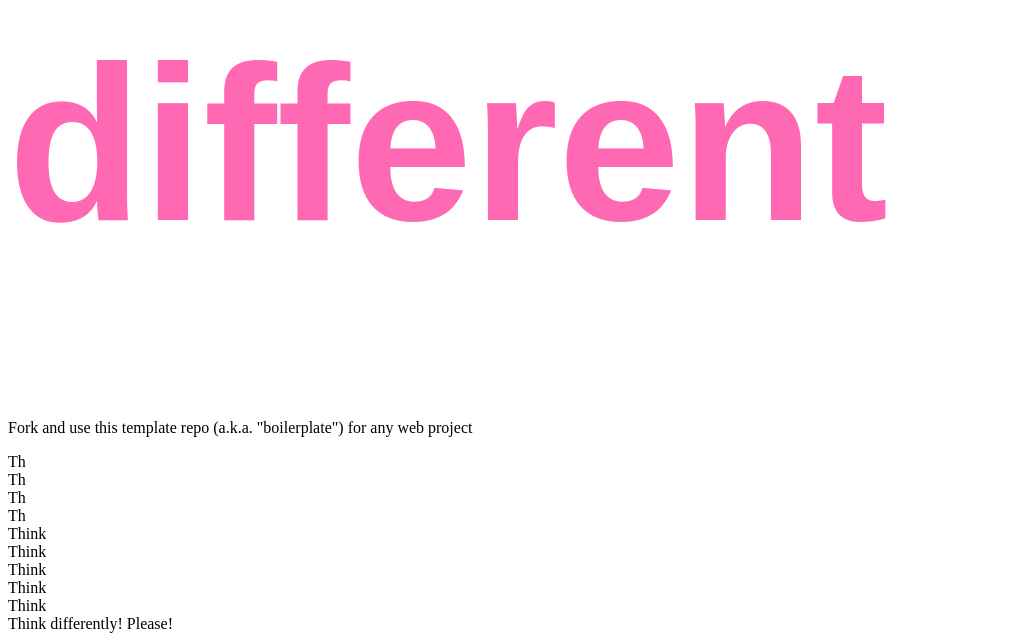
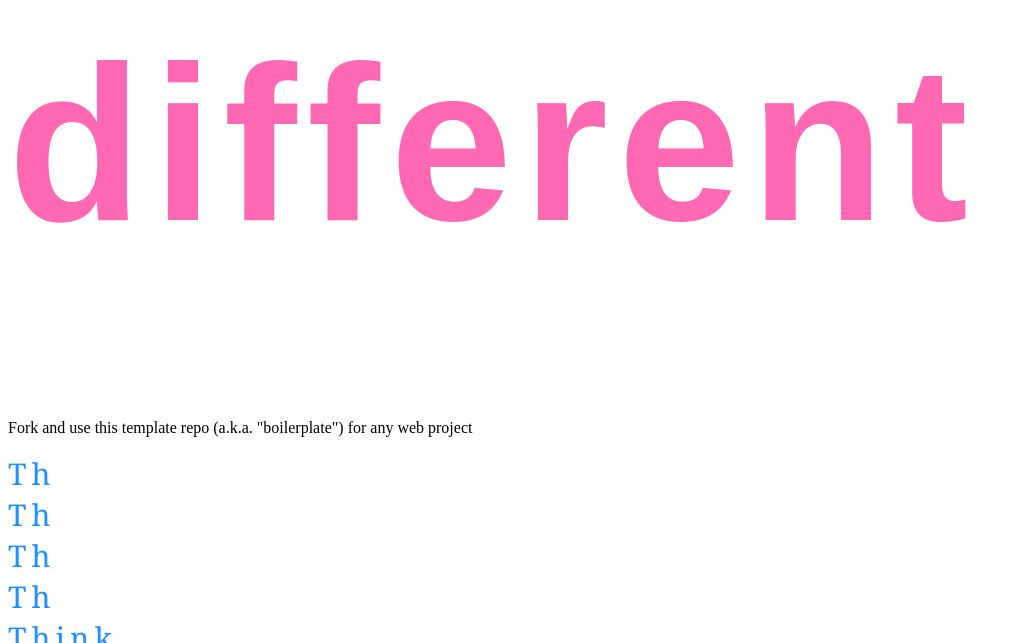
Before and after one commit to JackDeGregori/manifesto, a plain HTML site: page index.html in a window 1280 px wide. Shown: the part 129-772 px from the top of the page, without its empty margins (0-1021 px from the left). Drawn offline with Linux system fonts and the light colour scheme.

Commit message:
Update styles.css

```diff
--- a/assets/css/styles.css
+++ b/assets/css/styles.css
@@ -4,4 +4,12 @@ h1 {
 	font-family: Arial;
 	color: hotpink;
 	font-size: 220px;
+	letter-spacing: 10px;
 }
+
+div {
+	font-family: Georgia;
+	color: dodgerblue;
+	font-size: 30px;
+	letter-spacing: 5px;
+}
```
